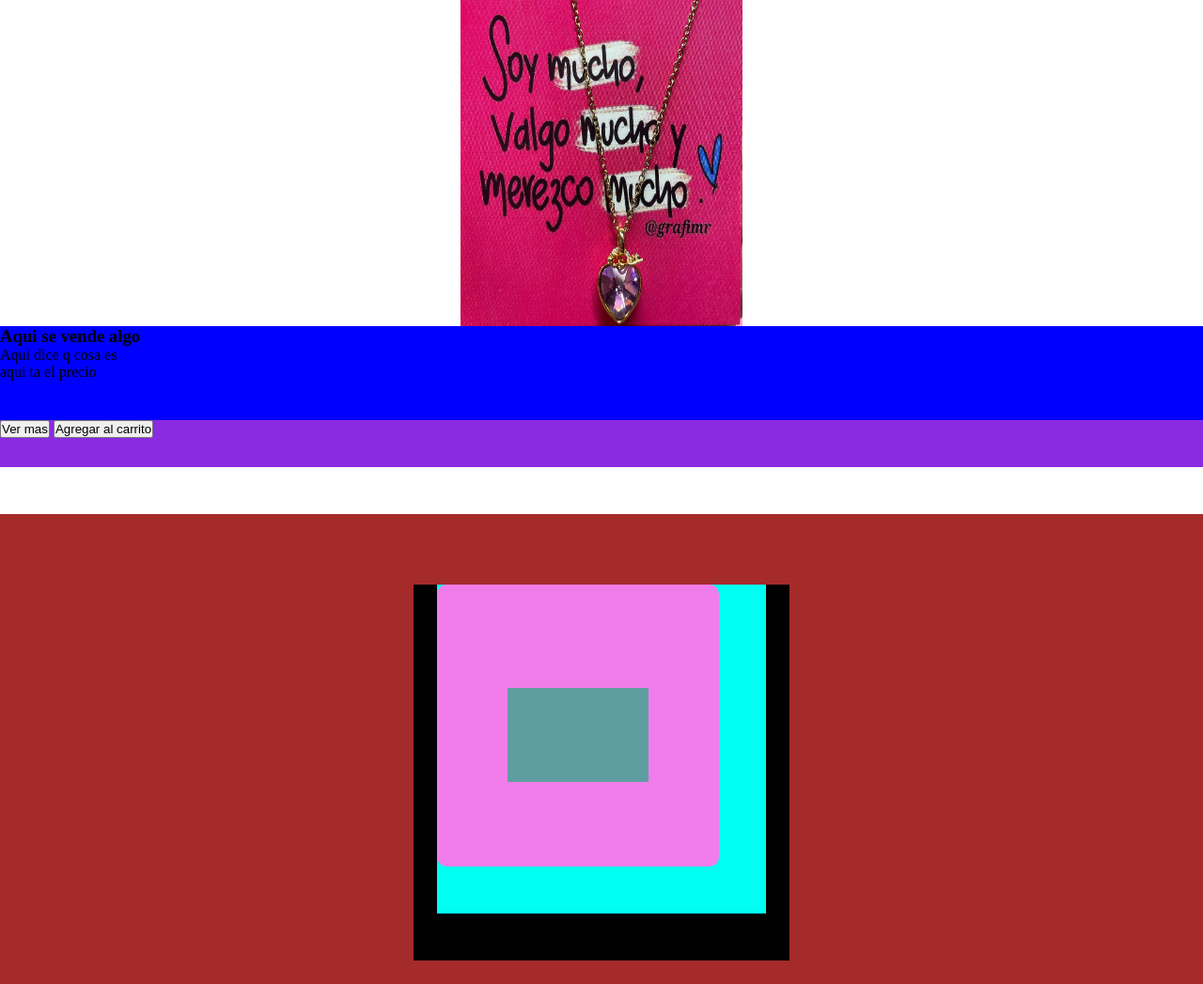
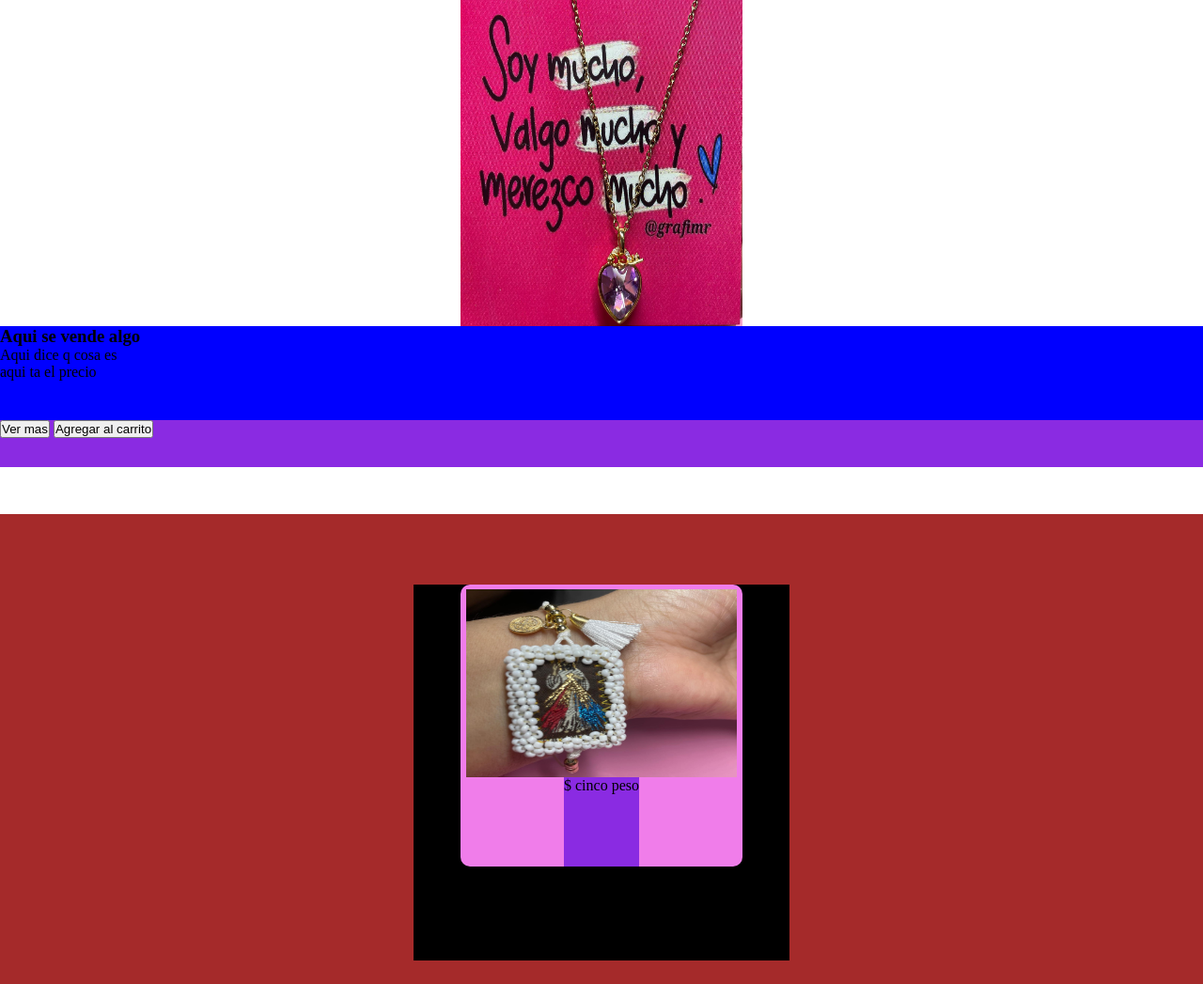
Before and after one commit to EduardoPR15/Ecomerce1, a plain HTML site: page index.html in a window 1280 px wide. Shown: the part 53-1100 px from the top of the page at 94% size. Drawn offline with nearby package versions, Linux system fonts and the light colour scheme; a web font is replaced by a local one.

Commit message:
empezando ando

```diff
--- a/index.html
+++ b/index.html
@@ -57,8 +57,8 @@
             <div class="boxItem1">
                 <div class="animationItem1">
                     <div class="item1">
-                        <div class="imagenItem1"></div>
-                        <div class="precioItem1"></div>
+                        <div class="imagenItem1"><img src="./Imagenes/280252846_554723679341548_6935970933134506652_n.jpg" alt=""></div>
+                        <div class="precioItem1">$ cinco peso</div>
                     </div>
                 </div>
             </div>
--- a/styles.css
+++ b/styles.css
@@ -110,7 +110,7 @@ height: auto;
 .principalBtn{
     background-color: blueviolet;
     width: auto;
-    height: 50px;.
+    height: 50px;
 }
 .catalogo{
     background-color: brown;
@@ -134,24 +134,24 @@ height: auto;
 }
 .animationItem1{
     margin: auto;
-    background-color: rgb(0, 255, 242);
     width: 350px;
     height: 350px;
 }
 .item1{
+    margin: auto;
+    background:var(--navegacion);
     position: relative;
     display: flex;
     justify-content: center;
     align-items: center;
-    background-color: var(--navegacion);
     width: 300px;
     height: 300px;
     overflow: hidden;
-    z-index: 11;
+    flex-wrap: wrap;
     border-radius: 10px;
 }
 
- .item1:hover:before{
+.item1:hover:before{
     content: '';
     position: absolute;
     width: 150px;
@@ -160,10 +160,7 @@ height: auto;
     animation: rotate 4s linear infinite;
 
 }
-/* .item1:hover{
-    animation: rotate 0.4s linear infinite;
-    background:linear-gradient(#00CCFF,#D400D4);
-} */
+
 .item1:hover:after{
     content: '';
     position: absolute;
@@ -185,24 +182,20 @@ height: auto;
 
 
 }
-/* @keyframes rotate {
-    100%
-    {
-        filter:hue-rotate(360deg);
-    }
-} */
 .imagenItem1{
-    margin-top: 20px;
-    margin-left: auto;
-    margin-right: auto;
-    position: relative;
-    background-color: cadetblue;
-    width: 150px;
-    height: 100px;
+    margin-top: 5px;
+    width: 96%;
+    height: 200px;
     z-index: 100;
+    flex-wrap: wrap;
+}
+.imagenItem1 img{
+    width: 100%;
+    height: 100%;
 }
 .precioItem1{
     background-color: blueviolet;
     width: auto;
     height: 100px;
+    z-index: 20;
 }
```
